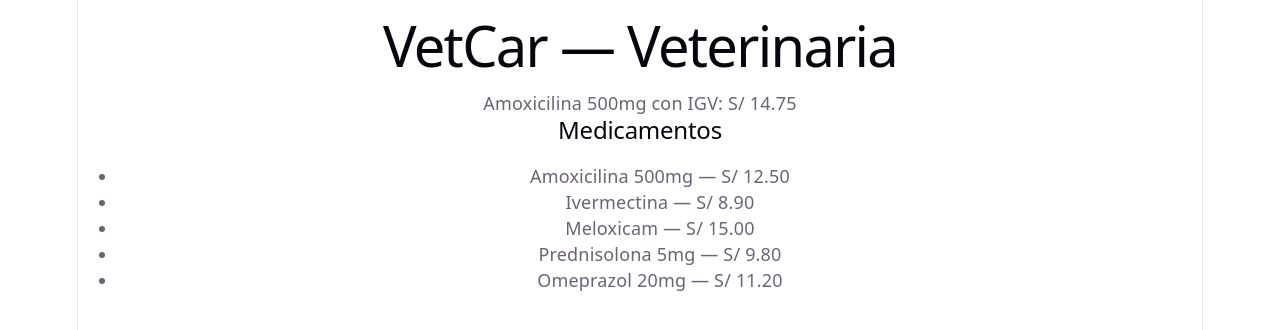
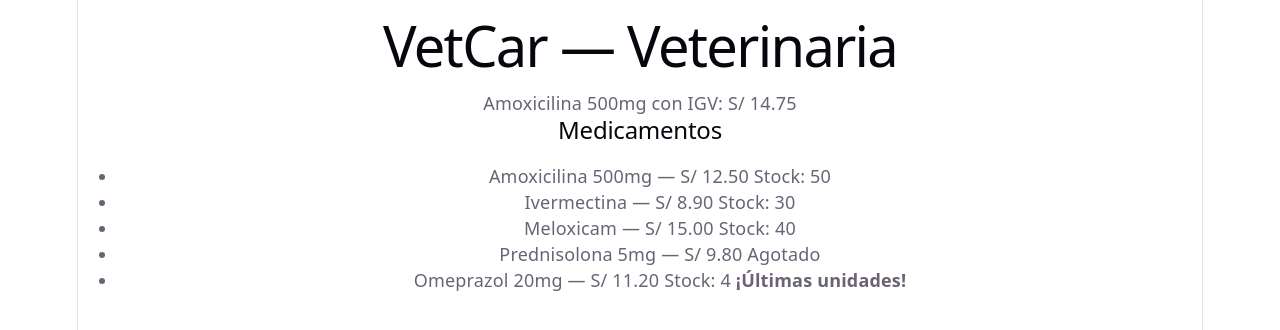
Before and after one commit to DMillonnesZ/Desarrollo-de-Aplicaciones-Empresariales, a React app in the folder semana8/frontend/: page / in a window 1280 px wide. Shown: the top 330 px of the page. Built offline with nearby package versions, Linux system fonts and the light colour scheme; the HTML template or start-up script is replaced by a standard one.

Commit message:
feat(frontend): renderizado condicional y lista vacía

```diff
--- a/semana8/frontend/src/App.jsx
+++ b/semana8/frontend/src/App.jsx
@@ -15,11 +15,14 @@ function App() {
       <h1>{nombreApp} — Veterinaria</h1>
       <p>Amoxicilina 500mg con IGV: S/ {conIgv(12.5)}</p>
       <h2>Medicamentos</h2>
+  {medicamentos.length === 0 && <p>No hay registros</p>}
 <ul>
   {medicamentos.map((m) => (
     <li key={m.id}>
-      {m.nombre} — S/ {Number(m.precio_unitario).toFixed(2)}
-    </li>
+  {m.nombre} — S/ {Number(m.precio_unitario).toFixed(2)}{" "}
+  {m.stock === 0 ? <span>Agotado</span> : <span>Stock: {m.stock}</span>}
+  {m.stock > 0 && m.stock <= 5 && <strong> ¡Últimas unidades!</strong>}
+</li>
   ))}
 </ul>
     </div>
```
